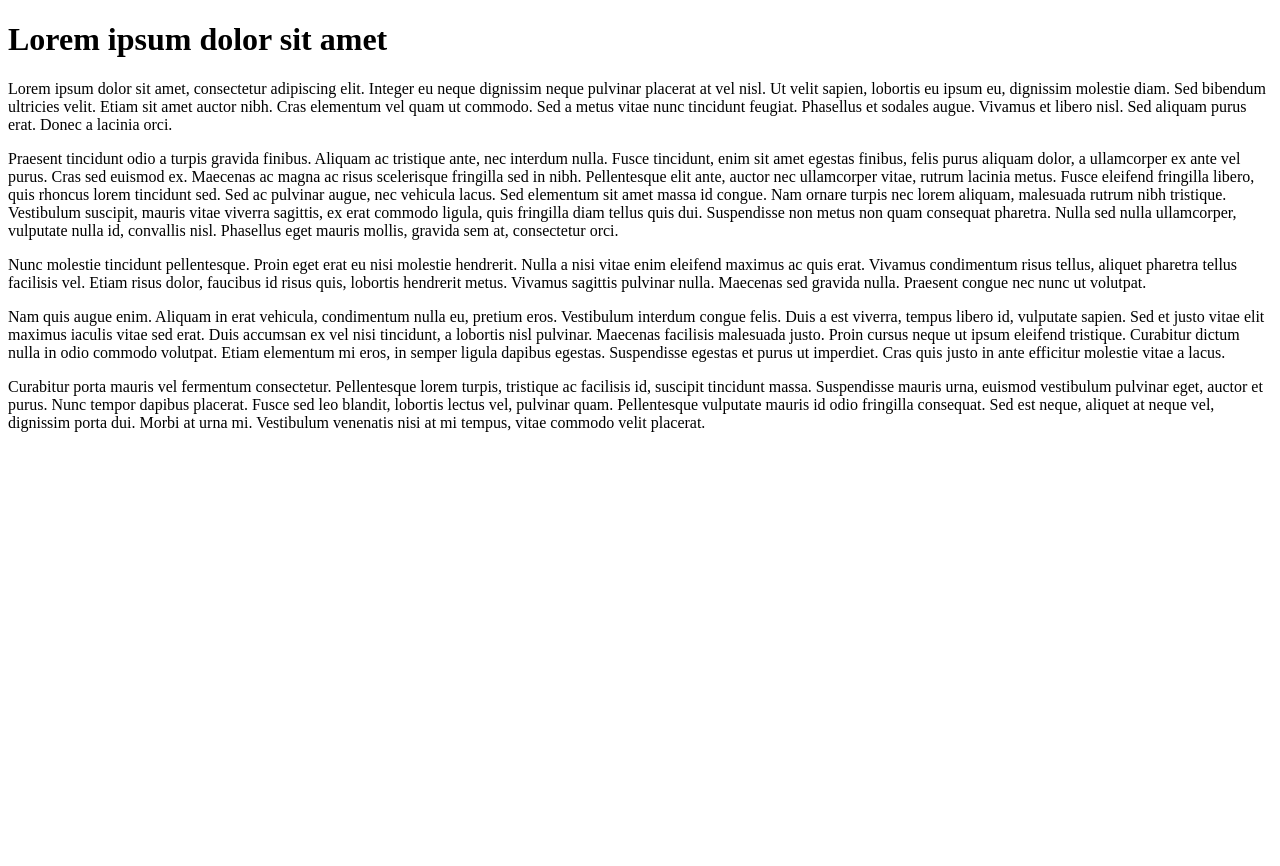
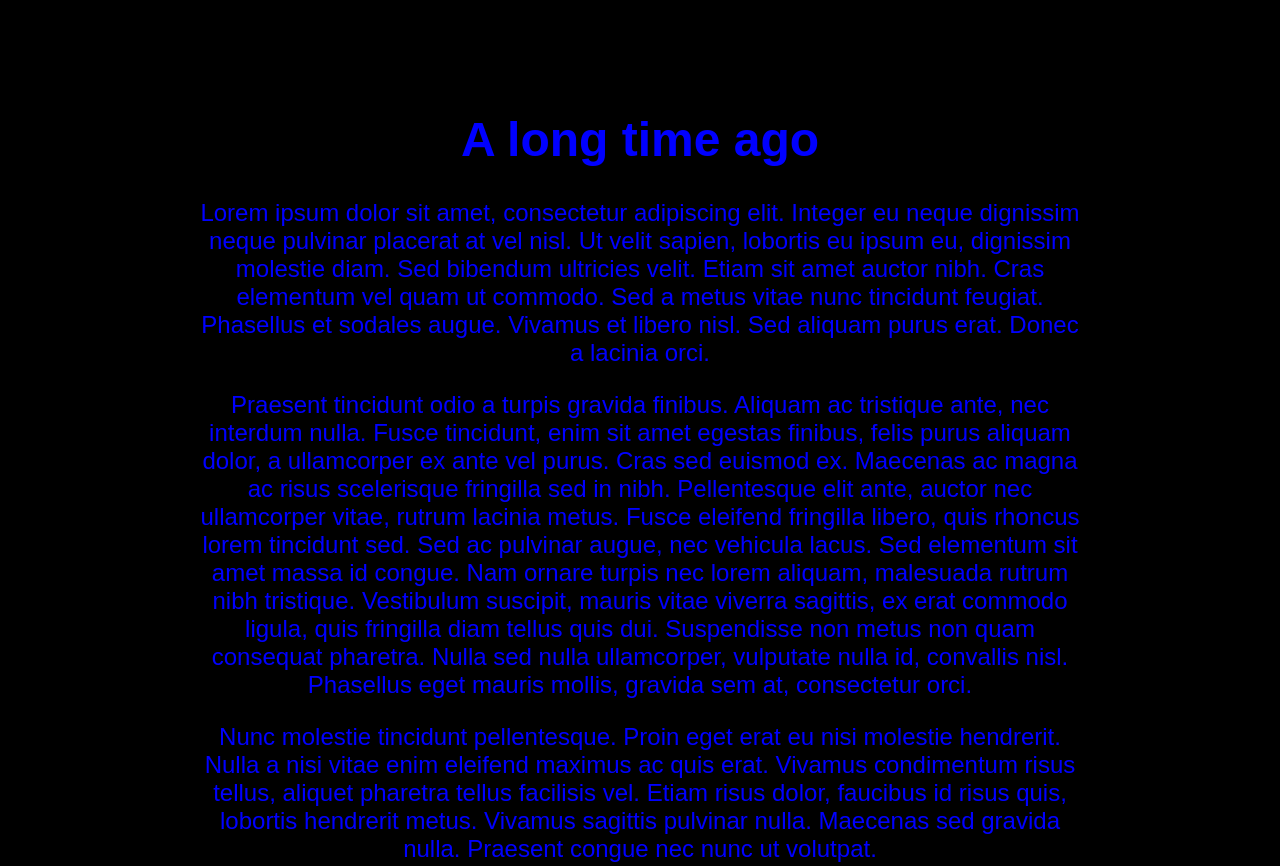
Before and after one commit to wailmadrane/Star-Wars-Crawl, a plain HTML site: page index.html in a window 1280 px wide. Shown: the top 866 px of the page. Before the commit the page ends 800 px from the top, so only its background shows below. Drawn offline with Linux system fonts and the light colour scheme.

Commit message:
first version

```diff
--- a/index.html
+++ b/index.html
@@ -4,11 +4,12 @@
     <meta charset="UTF-8">
     <meta name="viewport" content="width=device-width, initial-scale=1.0">
     <meta http-equiv="X-UA-Compatible" content="ie=edge">
+    <link rel="stylesheet" href="style.css">
     <title>STAR WARS</title>
 </head>
 <body>
     <main>
-        <h1>Lorem ipsum dolor sit amet </h1>
+        <h1>A long time ago</h1>
 
         <p>Lorem ipsum dolor sit amet, consectetur adipiscing elit. Integer eu neque dignissim neque pulvinar placerat at vel nisl. Ut velit sapien, lobortis eu ipsum eu, dignissim molestie diam. Sed bibendum ultricies velit. Etiam sit amet auctor nibh. Cras elementum vel quam ut commodo. Sed a metus vitae nunc tincidunt feugiat. Phasellus et sodales augue. Vivamus et libero nisl. Sed aliquam purus erat. Donec a lacinia orci.</p>
         <p>Praesent tincidunt odio a turpis gravida finibus. Aliquam ac tristique ante, nec interdum nulla. Fusce tincidunt, enim sit amet egestas finibus, felis purus aliquam dolor, a ullamcorper ex ante vel purus. Cras sed euismod ex. Maecenas ac magna ac risus scelerisque fringilla sed in nibh. Pellentesque elit ante, auctor nec ullamcorper vitae, rutrum lacinia metus. Fusce eleifend fringilla libero, quis rhoncus lorem tincidunt sed. Sed ac pulvinar augue, nec vehicula lacus. Sed elementum sit amet massa id congue. Nam ornare turpis nec lorem aliquam, malesuada rutrum nibh tristique. Vestibulum suscipit, mauris vitae viverra sagittis, ex erat commodo ligula, quis fringilla diam tellus quis dui. Suspendisse non metus non quam consequat pharetra. Nulla sed nulla ullamcorper, vulputate nulla id, convallis nisl. Phasellus eget mauris mollis, gravida sem at, consectetur orci. </p>
--- a/style.css
+++ b/style.css
@@ -0,0 +1,17 @@
+html {
+   font-size: 1.5rem;
+}
+
+body {
+   color: blue;
+   background-color: #000;
+   text-align: center;
+
+   padding-top: 3rem;
+   font-family: Arial, Helvetica, sans-serif;
+}
+
+main {
+   width: 70%;
+   margin: 0 auto;
+}
```
